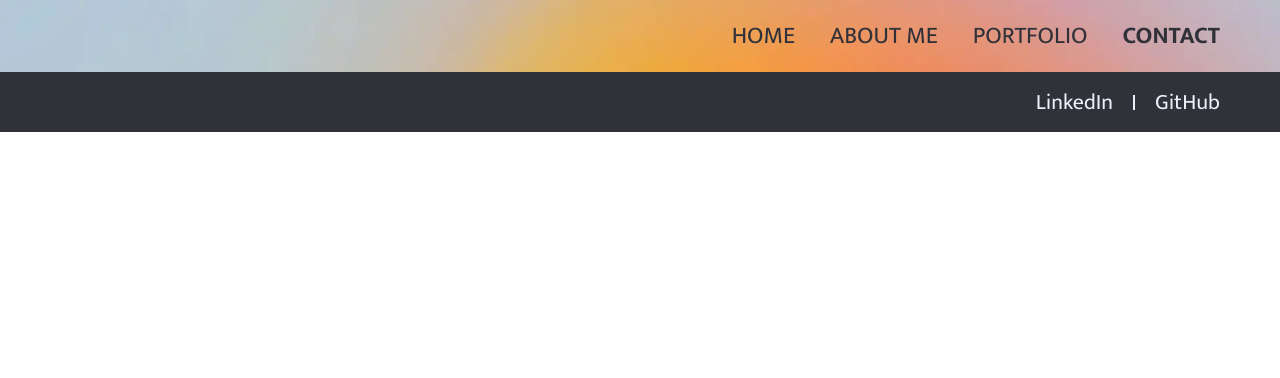
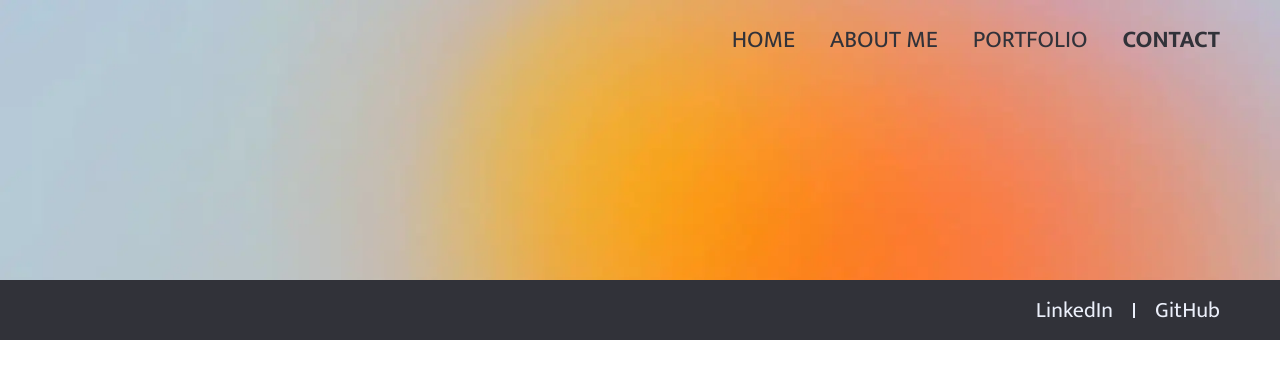
Before and after one commit to yoonju88/Projet12_portfolio, a React (Create React App) app in the folder frontend/: page /contact in a window 1280 px wide. Shown: the top 378 px of the page. Built offline with nearby package versions, Linux system fonts and the light colour scheme.

Commit message:
correction menu to add contact page

```diff
--- a/frontend/src/components/Menu.js
+++ b/frontend/src/components/Menu.js
@@ -8,7 +8,7 @@ function Menu() {
     const currentPage = location.pathname
 
     return (
-        <header  className={`${currentPage === '/' ? '' :  'add_bg'} menu`}>
+        <header  className={`${currentPage === '/' ? 'menu' : currentPage === '/contact' ? 'contact_menu':'add_bg menu' } `}>
             <nav>
                 <ul>
                     <li><NavLink to="/" activeClassName='active'>HOME</NavLink></li>
--- a/frontend/src/components/menu.css
+++ b/frontend/src/components/menu.css
@@ -7,9 +7,18 @@
     padding-right: 60px;
 }
 
-.add_bg {
+.add_bg, .contact_menu {
     background-image: url(../images/pages/background_home.webp);
     background-size: cover;
+}
+
+.contact_menu{
+    height:35vh;
+    display: flex;
+    align-items: flex-start;
+    justify-content: flex-end;
+    padding-right: 60px;
+    padding-top: 20px;
 }
 nav {
     margin-left: 0;
```
Also changed, not shown: frontend/src/components/Field.js (added, +34 -0 lines).
